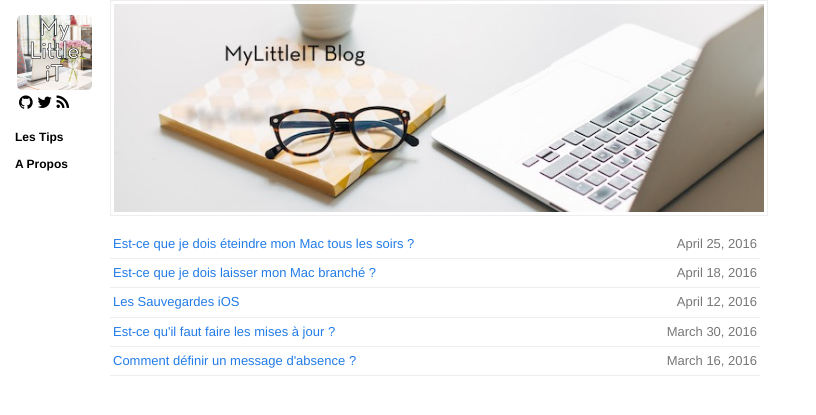
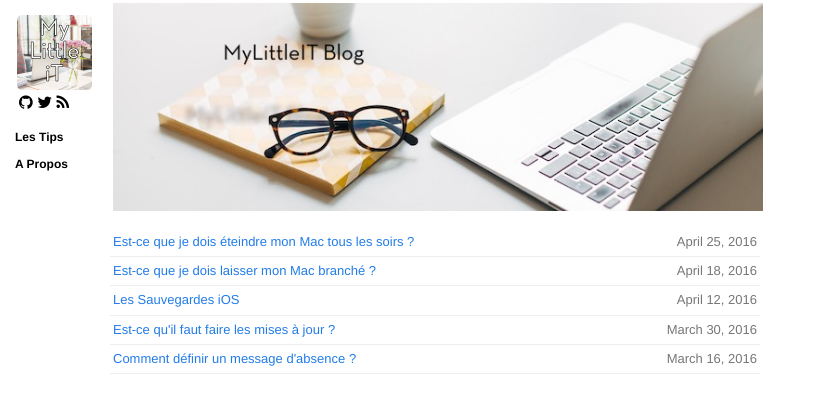
Before and after one commit to holman/left, a Jekyll site: the page built from index.html, in a window 1280 px wide. Shown: the top 415 px of the page, without its empty margins (0-816 px from the left). Built offline with Jekyll 4.4.1, drawn with Linux system fonts in a browser that asks for light colours; nearby versions of some CDN libraries.

Commit message:
Update base.scss

```diff
--- a/css/base.scss
+++ b/css/base.scss
@@ -126,7 +126,7 @@ a {
   }
   img {
     padding: 3px;
-    border: 1px solid #eeeeee;
+    border: 0px;
     max-width: 100%;
     margin-left: auto;
     margin-right: auto;
```
